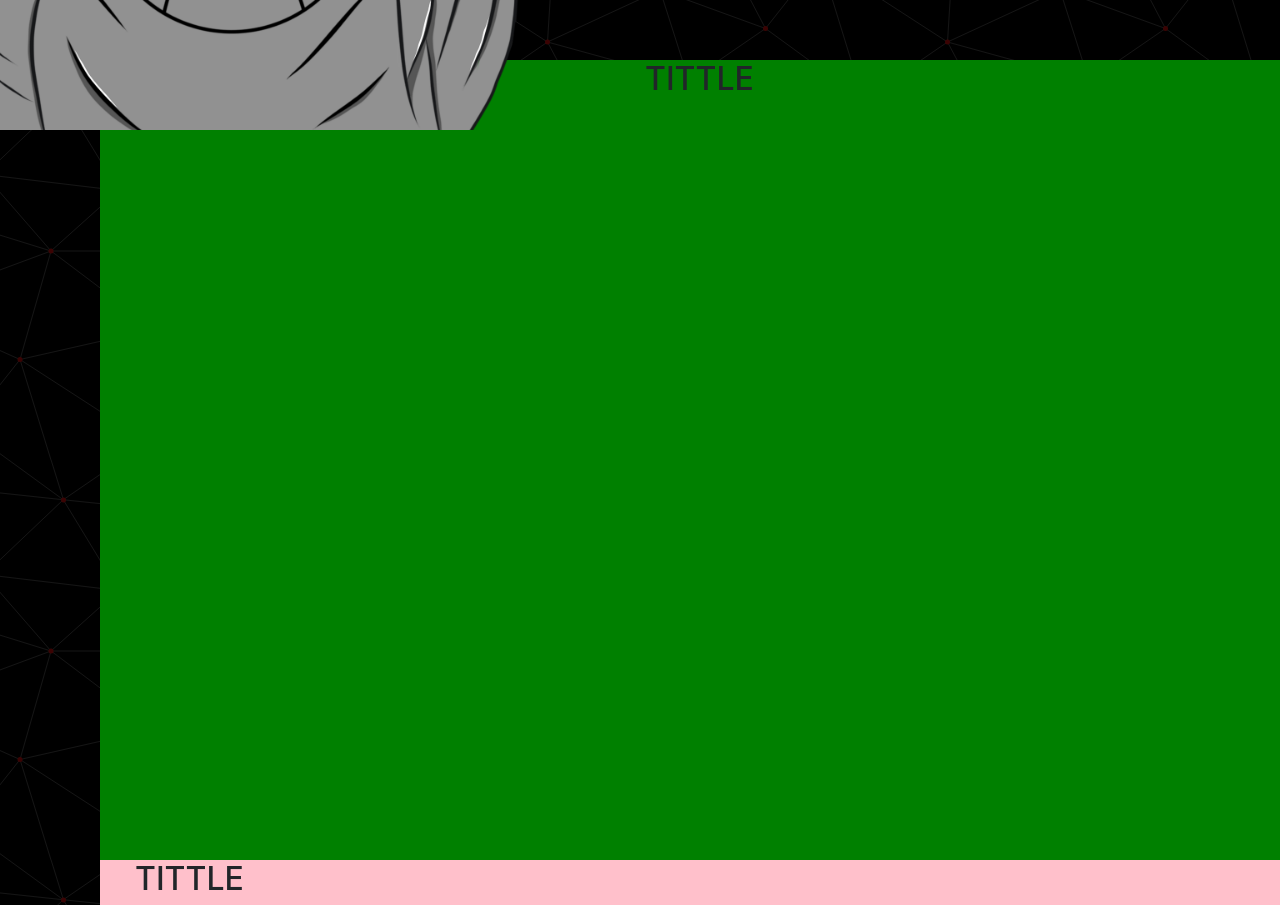
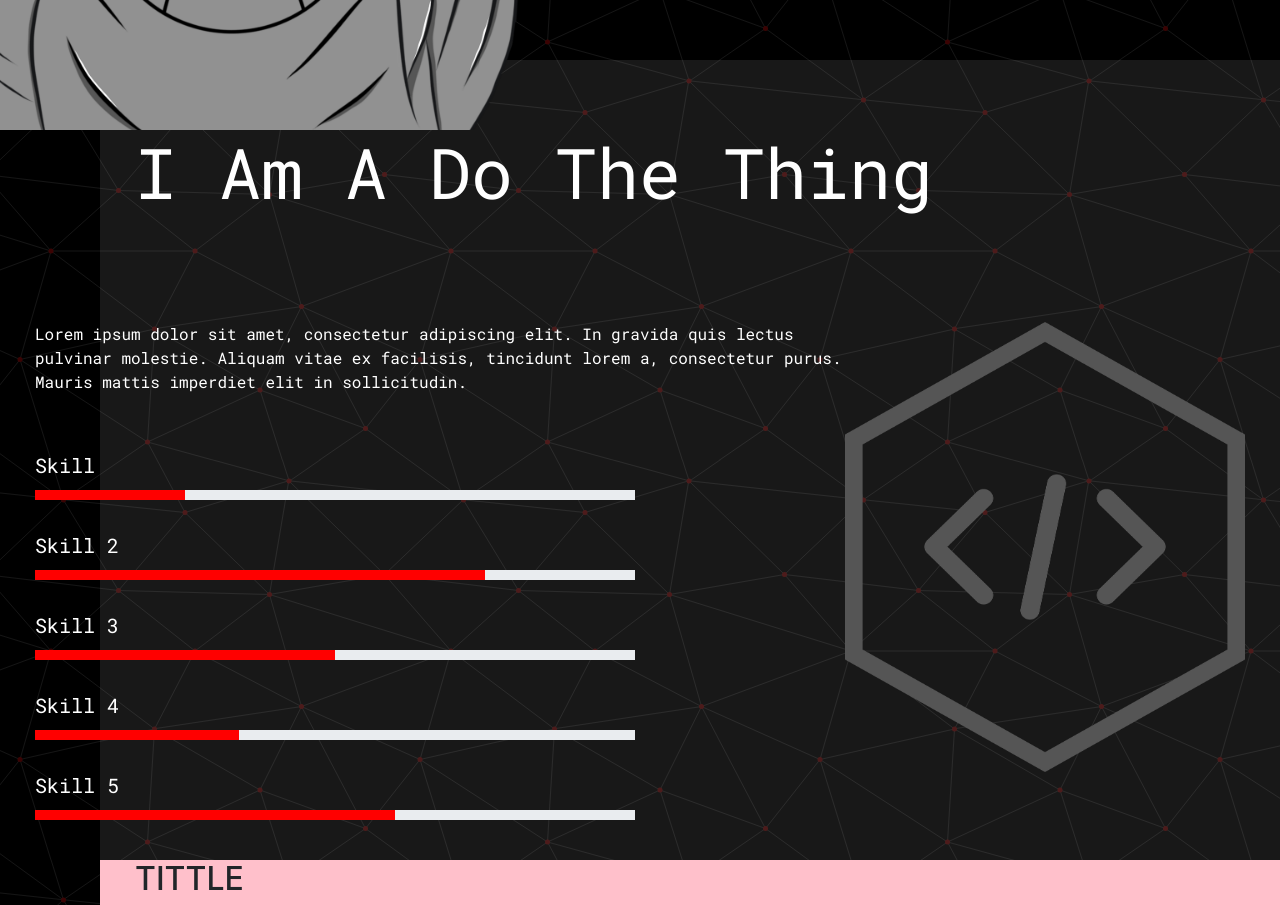
Before and after one commit to mickelelkhoury/mellobacon.github.io, a website: page index.html in a window 1280 px wide. Shown: the part 740-1645 px from the top of the page. Drawn offline with nearby package versions, Linux system fonts and the light colour scheme; a web font is replaced by a local one.

Commit message:
added about section

```diff
--- a/css/stylesheet.css
+++ b/css/stylesheet.css
@@ -58,9 +58,42 @@ body {
 }
 
 #About {
-  background-color: green;
+  background-color: rgba(255, 255, 255, 0.096);
   height: 100vh;
+  padding: 250px 0;
 }
+.image {
+  float: right;
+}
+.content {
+  margin-left: -100px;
+}
+.desc {
+  padding-bottom: 10px;
+}
+.desc p {
+  font-family: 'Roboto Mono', monospace;
+  color: white;
+}
+.progressbars > .progress + .progress {
+  margin-top: 5em;
+}
+.progress {
+  max-width: 600px;
+  height: 10px;
+  border-radius: 0;
+}
+.label {
+  padding-top: 20px;
+  margin: 10px 0;
+  font-family: 'Roboto Mono', monospace;
+  font-size: 20px;
+  color: white;
+}
+#skillbar {
+  background-color: red;
+}
+
 #Skills {
   background-color: pink;
   height: 100vh;
@@ -69,6 +102,8 @@ body {
   background-color: orange;
   height: 100vh;
 }
+
+
 #title {
   background-color: #96969675;
   font-family: 'Roboto Mono', monospace;
@@ -80,3 +115,25 @@ body {
   font-size: 20px;
   color: white;
 }
+.section-title {
+  font-family: 'Roboto Mono', monospace;
+  font-size: 70px;
+  color: white;
+  margin-top: -180px;
+  padding-bottom: 100px;
+}
+
+/* Larger than mobile */
+@media (min-width: 400px) {}
+
+/* Larger than tablet */
+@media (min-width: 550px) {}
+
+/* Larger than tablet */
+@media (min-width: 750px) {}
+
+/* Larger than desktop */
+@media (min-width: 1000px) {}
+
+/* Larger than Desktop HD */
+@media (min-width: 1200px) {}
--- a/index.html
+++ b/index.html
@@ -19,7 +19,7 @@
         <div id="container-fluid">
             <nav class="navbar nav navbar-expand-lg fixed-top justify-content-end" aria-label="breadcrumb">
                 <!--Logo if desired and name-->
-                <p id="navbarbrand" class="navbar-brand">NavBar</p>
+                <p id="navbarbrand" class="navbar-brand">[Redacted]</p>
                 <!--Navigation: About/Skills/Projects/Contact-->
                 <ol id="navigation" class="breadcrumb">
                     <li class="breadcrumb-item section-link">About</li>
@@ -37,7 +37,7 @@
                 <!--Desired sections-->
                 <section id="Home">
                     <div class="container">
-                        <img id="image" src="pictures/hacker-4717018_1920.png" alt="placehold" height="800px" width="800px">
+                        <img id="image" src="pictures/hacker-4717018_1920.png" alt="placeholder" height="800px" width="800px">
                     </div>
                     <div class="container">
                         <h1 id="title">My Name Is: [Redacted]</h1>
@@ -46,8 +46,36 @@
                 </section>
                 <section id="About">
                     <div class="container">
-                        <div class="title">
-                            <h2>TITTLE</h2>
+                        <h2 class="section-title">I Am A Do The Thing</h2>
+                        <img class="image" src="pictures/hexagon-2307350_1280.png" alt="placeholder" height="450px" width="400px">
+                        <div class="content">
+                            <div class="desc">
+                                <p>Lorem ipsum dolor sit amet, consectetur adipiscing elit. In gravida quis lectus pulvinar molestie.
+                                    Aliquam vitae ex facilisis, tincidunt lorem a, consectetur purus. Mauris mattis imperdiet elit
+                                    in sollicitudin.</p>
+                            </div>
+                            <div class="progressbars">
+                                <p class="label">Skill</p>
+                                <div class="progress test">
+                                    <div id="skillbar" class="progress-bar" role="progressbar" style="width: 25%" aria-valuenow="25" aria-valuemin="0" aria-valuemax="100"></div>
+                                </div>
+                                <p class="label">Skill 2</p>
+                                <div class="progress">
+                                    <div id="skillbar" class="progress-bar" role="progressbar" style="width: 75%" aria-valuenow="75" aria-valuemin="0" aria-valuemax="100"></div>
+                                </div>
+                                <p class="label">Skill 3</p>
+                                <div class="progress">
+                                    <div id="skillbar" class="progress-bar" role="progressbar" style="width: 50%" aria-valuenow="50" aria-valuemin="0" aria-valuemax="100"></div>
+                                </div>
+                                <p class="label">Skill 4</p>
+                                <div class="progress">
+                                    <div id="skillbar" class="progress-bar" role="progressbar" style="width: 34%" aria-valuenow="34" aria-valuemin="0" aria-valuemax="100"></div>
+                                </div>
+                                <p class="label">Skill 5</p>
+                                <div class="progress">
+                                    <div id="skillbar" class="progress-bar" role="progressbar" style="width: 60%" aria-valuenow="60" aria-valuemin="0" aria-valuemax="100"></div>
+                                </div>
+                            </div>
                         </div>
                     </div>
                 </section>
@@ -74,8 +102,6 @@
         <!-- Scripts -->
         <script src="https://code.jquery.com/jquery-3.5.1.slim.min.js"></script>
         <script src="https://cdn.jsdelivr.net/npm/bootstrap@4.5.3/dist/js/bootstrap.bundle.min.js"></script>
-        <script src="js/particles.js"></script>
-        <script src="js/app.js"></script>
         <script src="https://kit.fontawesome.com/a10b205b72.js" crossorigin="anonymous"></script>
     </body>
 </html>
```
Also changed, not shown: pictures/hexagon-2307350_1280.png (added).
